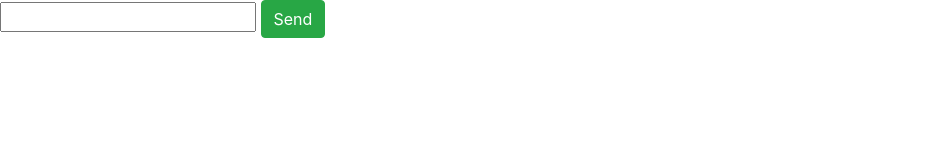
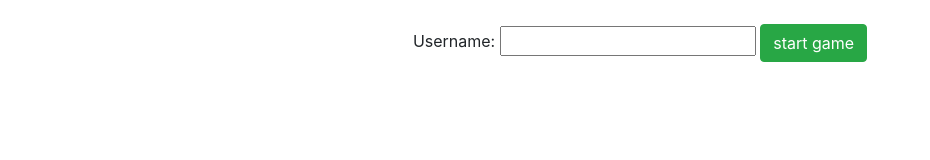
Before and after one commit to ViriCruz/RPG_Game, a website: page index.html in a window 1280 px wide. Shown: the whole page, without its empty margins (0-930 px from the left). Drawn offline with nearby package versions, Linux system fonts and the light colour scheme.

Commit message:
Refactor markup for index.html

```diff
--- a/index.html
+++ b/index.html
@@ -9,12 +9,19 @@
     <link crossorigin="anonymous" href="https://stackpath.bootstrapcdn.com/bootstrap/4.1.3/css/bootstrap.min.css" integrity="sha384-MCw98/SFnGE8fJT3GXwEOngsV7Zt27NXFoaoApmYm81iuXoPkFOJwJ8ERdknLPMO" rel="stylesheet">
   </head>
   <body>
-    <div id="phaser-example">
+    <div class="container mx-auto d-flex flex-column justify-content-center align-items-center">
+      <div class="my-4">
+        <label for="username">Username: </label>
+        <input id="username" type="text"/>
+
+        <button class="btn btn-success" id="btnSend" name="btnSend">
+            start game
+        </button>
+      </div>
+
+      <div id="phaser-example" class="invisible">
+      </div>
     </div>
-    <input id="myText" type="text"/>
 
-    <button class="btn btn-success" id="btnSend" name="btnSend">
-        Send
-    </button>
   </body>
 </html>
```
